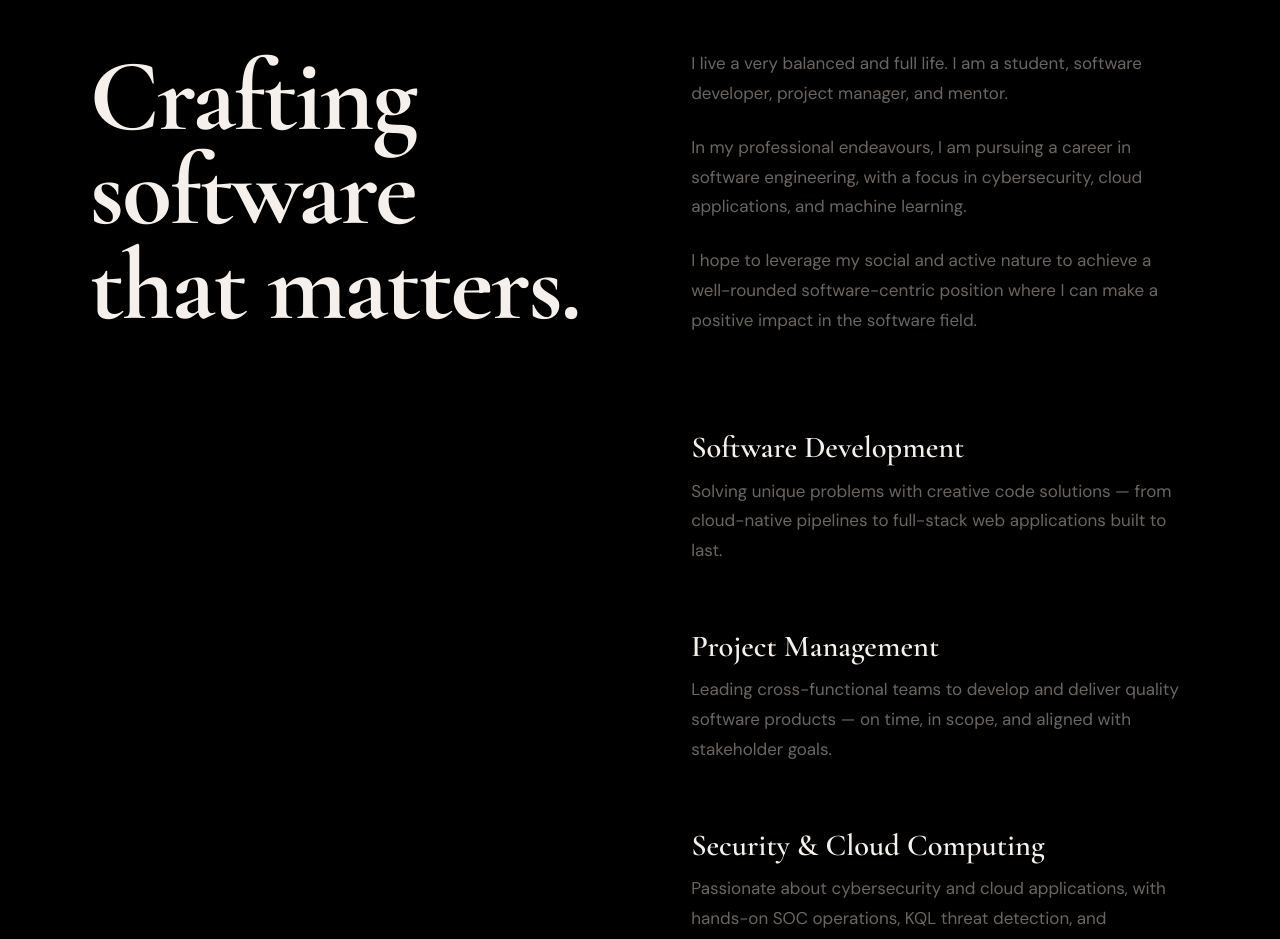
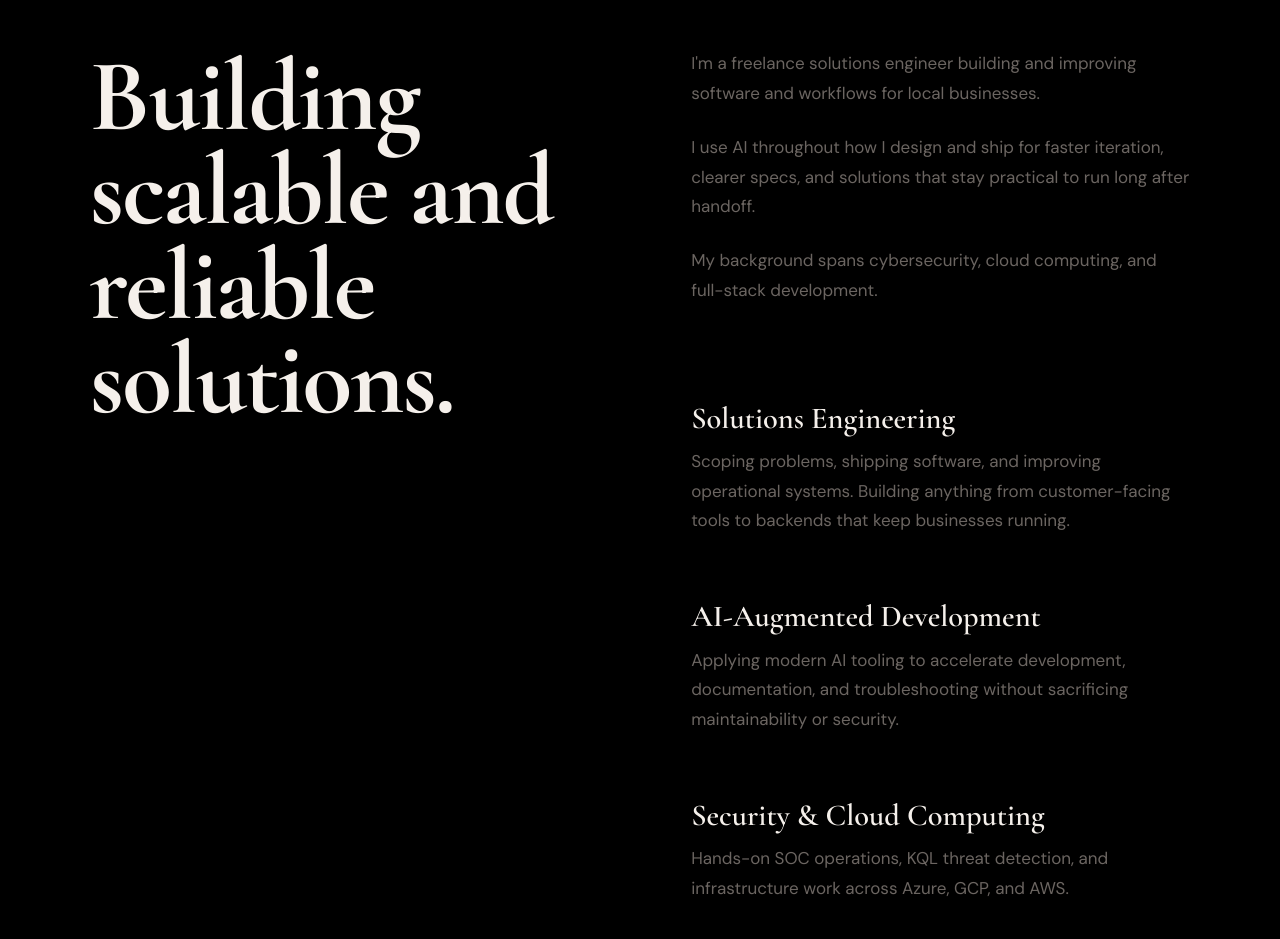
Before and after one commit to LlamzonAmazon/tl-portfolio, a React (Vite) app: page / in a window 1280 px wide. Shown: the part 920-1859 px from the top of the page. Built offline with nearby package versions, Linux system fonts and the light colour scheme.

Commit message:
data update

```diff
--- a/src/components/AboutSection.jsx
+++ b/src/components/AboutSection.jsx
@@ -1,25 +1,11 @@
 import { motion } from 'framer-motion'
 import { SectionLabel } from './ui/SectionLabel'
 import { useMediaQuery } from '../hooks/useMediaQuery'
+import data from '../data/about.json'
 
 const reveal = { hidden: { opacity: 0, y: 50 }, visible: { opacity: 1, y: 0 } }
 const vp = { once: true, margin: '-100px' }
 const ease = [0.16, 1, 0.3, 1]
-
-const expertise = [
-  {
-    title: 'Software Development',
-    body: 'Solving unique problems with creative code solutions — from cloud-native pipelines to full-stack web applications built to last.',
-  },
-  {
-    title: 'Project Management',
-    body: 'Leading cross-functional teams to develop and deliver quality software products — on time, in scope, and aligned with stakeholder goals.',
-  },
-  {
-    title: 'Security & Cloud Computing',
-    body: 'Passionate about cybersecurity and cloud applications, with hands-on SOC operations, KQL threat detection, and infrastructure across Azure, GCP, and AWS.',
-  },
-]
 
 export const AboutSection = () => {
   const isMobile = useMediaQuery('(max-width: 768px)')
@@ -53,51 +39,34 @@ export const AboutSection = () => {
         viewport={vp}
         transition={{ duration: 0.9, ease }}
       >
-        Crafting<br />software<br />that matters.
+        {data.headlineLines.map((line, i) => (
+          <span key={line}>
+            {line}
+            {i < data.headlineLines.length - 1 && <br />}
+          </span>
+        ))}
       </motion.h2>
 
       {/* Right — bio + open expertise blocks */}
       <div>
+        {data.bio.map((paragraph, i) => (
           <motion.p
+            key={i}
             className="text-body"
             variants={reveal}
             initial="hidden"
             whileInView="visible"
             viewport={vp}
-          transition={{ delay: 0.12, duration: 0.9, ease }}
+            transition={{ delay: 0.12 + i * 0.08, duration: 0.9, ease }}
+            style={{ marginTop: i === 0 ? undefined : '1.5rem' }}
           >
-          I live a very balanced and full life. I am a student, software developer, project manager, and mentor.
+            {paragraph}
           </motion.p>
-
-        <motion.p
-          className="text-body"
-          variants={reveal}
-          initial="hidden"
-          whileInView="visible"
-          viewport={vp}
-          transition={{ delay: 0.2, duration: 0.9, ease }}
-          style={{ marginTop: '1.5rem' }}
-        >
-          In my professional endeavours, I am pursuing a career in software engineering, with a focus
-          in cybersecurity, cloud applications, and machine learning.
-        </motion.p>
-
-        <motion.p
-          className="text-body"
-          variants={reveal}
-          initial="hidden"
-          whileInView="visible"
-          viewport={vp}
-          transition={{ delay: 0.28, duration: 0.9, ease }}
-          style={{ marginTop: '1.5rem' }}
-        >
-          I hope to leverage my social and active nature to achieve a well-rounded software-centric
-          position where I can make a positive impact in the software field.
-        </motion.p>
+        ))}
 
         {/* Open expertise blocks — no card borders, only a top hairline */}
         <div style={{ marginTop: '4rem' }}>
-          {expertise.map((item, i) => (
+          {data.expertise.map((item, i) => (
             <motion.div
               key={item.title}
               variants={reveal}
@@ -139,11 +108,11 @@ export const AboutSection = () => {
           style={{ marginTop: '3rem' }}
         >
           <a
-            href="#contact"
+            href={data.cta.href}
             className="hover-underline-red text-label"
             style={{ color: 'var(--color-white)', fontSize: '0.78rem' }}
           >
-            CONNECT WITH ME →
+            {data.cta.label}
           </a>
         </motion.div>
       </div>
--- /dev/null
+++ b/src/data/about.json
@@ -0,0 +1,26 @@
+{
+  "headlineLines": ["Building", "scalable and", "reliable solutions."],
+  "bio": [
+    "I'm a freelance solutions engineer building and improving software and workflows for local businesses.",
+    "I use AI throughout how I design and ship for faster iteration, clearer specs, and solutions that stay practical to run long after handoff.",
+    "My background spans cybersecurity, cloud computing, and full-stack development."
+  ],
+  "expertise": [
+    {
+      "title": "Solutions Engineering",
+      "body": "Scoping problems, shipping software, and improving operational systems. Building anything from customer-facing tools to backends that keep businesses running."
+    },
+    {
+      "title": "AI-Augmented Development",
+      "body": "Applying modern AI tooling to accelerate development, documentation, and troubleshooting without sacrificing maintainability or security."
+    },
+    {
+      "title": "Security & Cloud Computing",
+      "body": "Hands-on SOC operations, KQL threat detection, and infrastructure work across Azure, GCP, and AWS."
+    }
+  ],
+  "cta": {
+    "label": "CONNECT WITH ME →",
+    "href": "#contact"
+  }
+}
--- a/src/data/experience.json
+++ b/src/data/experience.json
@@ -4,7 +4,7 @@
             "id": 1,
             "title": "Lead Software Engineer",
             "organization": "PlanCatalyst (Pro Bono)",
-            "time": "Oct 2025 - Present",
+            "time": "Sep 2025 - Apr 2026",
             "location": "Remote",
             "description": "Heading development of an Azure-powered global development dashboard projecting country-level development indicators from public data sources to guide organizational humanitarian efforts.\n\nConsulting the organization on financial constraints and Azure service architecture design to ensure smooth delivery of a secure, cost-effective, and seamlessly-integrated final product.\n\nLeading a team of 5 developers by driving code-base design and development, setting the development timeline, creating architecture diagrams, and hosting structured weekly team meetings.",
             "tags": [
@@ -20,7 +20,7 @@
             "id": 2,
             "title": "Security Analyst",
             "organization": "CYBERWELL Solutions",
-            "time": "Oct 2025 - Present",
+            "time": "Sep 2025 - Apr 2026",
             "location": "Remote",
             "description": "Investigating authentication, access control, and SaaS-related security events across 7 enterprise environments, identifying misconfigurations, account/device compromises, and control gaps.\n\nSupporting Microsoft Entra ID logging, access policy review, and authentication telemetry analysis.\n\nTranslating open-source intelligence (OSINT) into usable KQL alert rules for Microsoft Sentinel to proactively strengthen client environment cyber-security posture.",
             "tags": [
@@ -35,7 +35,7 @@
             "id": 3,
             "title": "Security Operations Intern",
             "organization": "CYBERWELL Solutions",
-            "time": "Apr 2025 - Sep 2025",
+            "time": "May 2025 - Aug 2025",
             "location": "Remote",
             "description": "Investigating and resolving 8 security incident cases per day in an external client environment.\n\nDesigning and implementing KQL detection rules in Microsoft Sentinel to strengthen identity-related controls and reduce unauthorized access risk.\n\nConducting third-party risk management (TPRM) assessments to minimize legal risk associated with vendors.",
             "tags": [
@@ -50,7 +50,7 @@
             "id": 4,
             "title": "IT Intern",
             "organization": "WELL Health Technologies",
-            "time": "May 2023 - Sep 2023",
+            "time": "May 2023 - Aug 2023",
             "location": "Vancouver, BC",
             "description": "Engineering a Bash-based device telemetry agent to centralize endpoint logs in Azure, improving visibility into device posture and authentication activity across 5 clinics.\n\nMaintaining compliance documents to protect sensitive patient data under industry standards (ISO 27001, SOC2).",
             "tags": [
```
Lines whose indentation alone changed are shown as unchanged.
